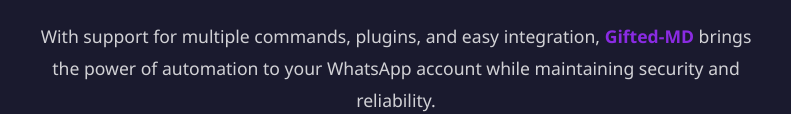
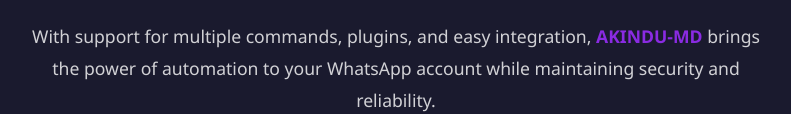
Before and after one commit to AKINDU-MD-2025/akindu-md-web, a website: page public/index.html in a window 1280 px wide. Shown: the part 2125-2239 px from the top of the page, without its empty margins (244-1035 px from the left). Drawn offline with Linux system fonts and the light colour scheme.

Commit message:
Update index.html

```diff
--- a/public/index.html
+++ b/public/index.html
@@ -460,7 +460,7 @@
 
     <section class="description">
         <p><span class="highlight">AKINDU-MD</span> is a powerful WhatsApp bot designed to enhance your messaging experience with advanced features and seamless automation.</p>
-        <p>With support for multiple commands, plugins, and easy integration, <span class="highlight">Gifted-MD</span> brings the power of automation to your WhatsApp account while maintaining security and reliability.</p>
+        <p>With support for multiple commands, plugins, and easy integration, <span class="highlight">AKINDU-MD</span> brings the power of automation to your WhatsApp account while maintaining security and reliability.</p>
         <p>Whether you're looking to automate responses, manage groups, or integrate with external services, <span class="highlight">AKINDU-MD</span> provides the tools you need in an easy-to-use package.</p>
     </section>
 
@@ -472,7 +472,7 @@
                 <a href="#" data-url="" target="_blank"><i class="fab fa-whatsapp"></i></a>
             </div>
             <p class="copyright">
-                &copy; <span id="currentYear"></span> Made by <a href="#" data-url="https://www.giftedtech.web.id" target="_blank">AKINDU-MD</a>
+                &copy; <span id="currentYear"></span> Made by <a href="#" data-url="" target="_blank">AKINDU-MD</a>
             </p>
         </div>
     </footer>
```
